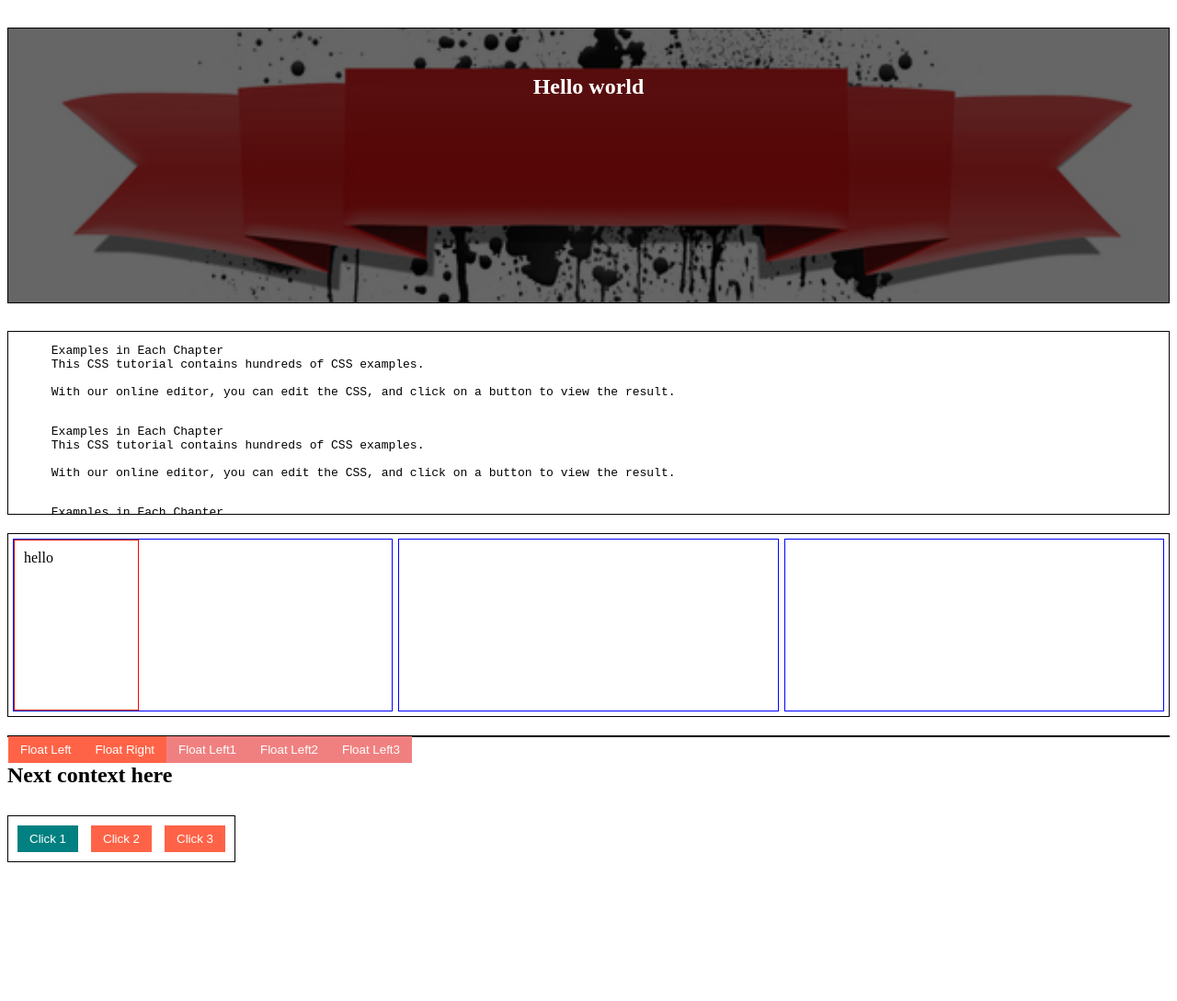
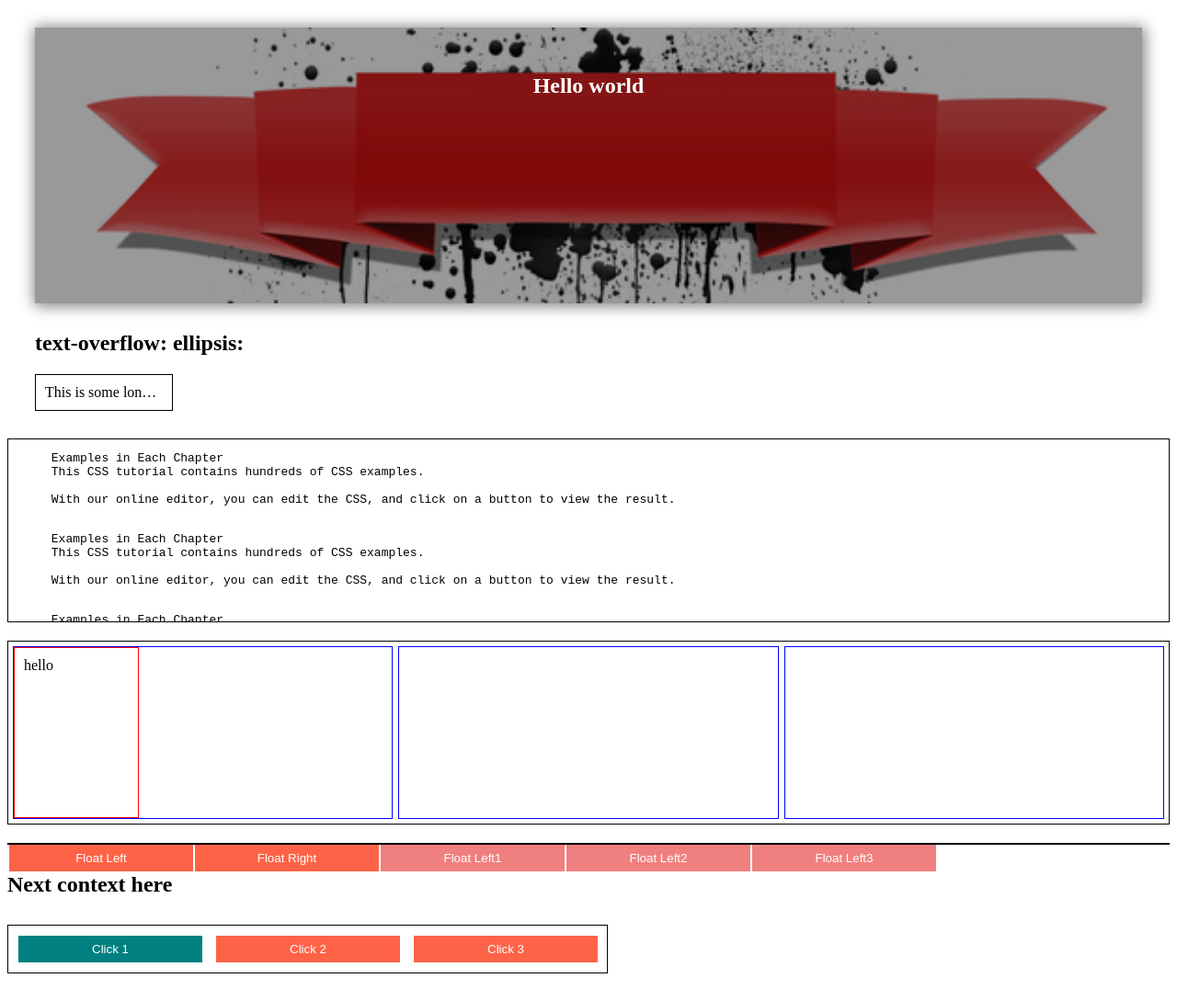
Before and after one commit to VeerendrakumarNagella/react-training-morning-batch, a plain HTML site: page css/index.html in a window 1280 px wide. Shown: the whole page at 92% size. Before the commit the page ends 968 px from the top, so only its background shows below. Drawn offline with Linux system fonts and the light colour scheme.

Commit message:
rwd and other css changes

```diff
--- a/css/index.html
+++ b/css/index.html
@@ -48,6 +48,9 @@
         color: white;
         background-color: tomato;
         border: none;
+        width: 200px;
+        margin: 1px;
+
       }
 
       .float-items {
@@ -96,10 +99,10 @@
       }
 
       .overlay-container {
-        margin: 30px 0;
-        border: 1px solid;
+        margin: 30px;
         height: 300px;
         position: relative;
+        box-shadow: 1px 1px 15px 2px gray;
       }
 
       /* .overlay {
@@ -129,7 +132,7 @@
         width: 100%;
         height: 100%;
         background: black;
-        opacity: 0.6;
+        opacity: 0.4;
         left: 0;
         top: 0;
         content: "";
@@ -151,6 +154,19 @@
         object-fit: cover;
         object-position: center;
       }
+
+      .text-props {
+        margin: 30px;
+      }
+
+      .text-props .test2 {
+        width: 150px;
+        border: 1px solid;
+        padding: 10px;
+        overflow: hidden;
+        white-space: nowrap;
+        text-overflow: ellipsis;
+      }
     </style>
   </head>
 
@@ -159,6 +175,12 @@
       <div class="overlay"></div>
       <h2>Hello world</h2>
       <img src="../images/hero-banner.jpg" alt="">
+    </div>
+    <div class="text-props">
+      <h2>text-overflow: ellipsis:</h2>
+      <p class="test2" title="This is some long text that will not fit in the box, This is some long text that will not fit in
+        the box">This is some long text that will not fit in the box, This is some long text that will not fit in
+        the box</p>
     </div>
     <div class="container">
       <pre>
```
Also changed, not shown: css/rwd.html (added, +59 -0 lines).
